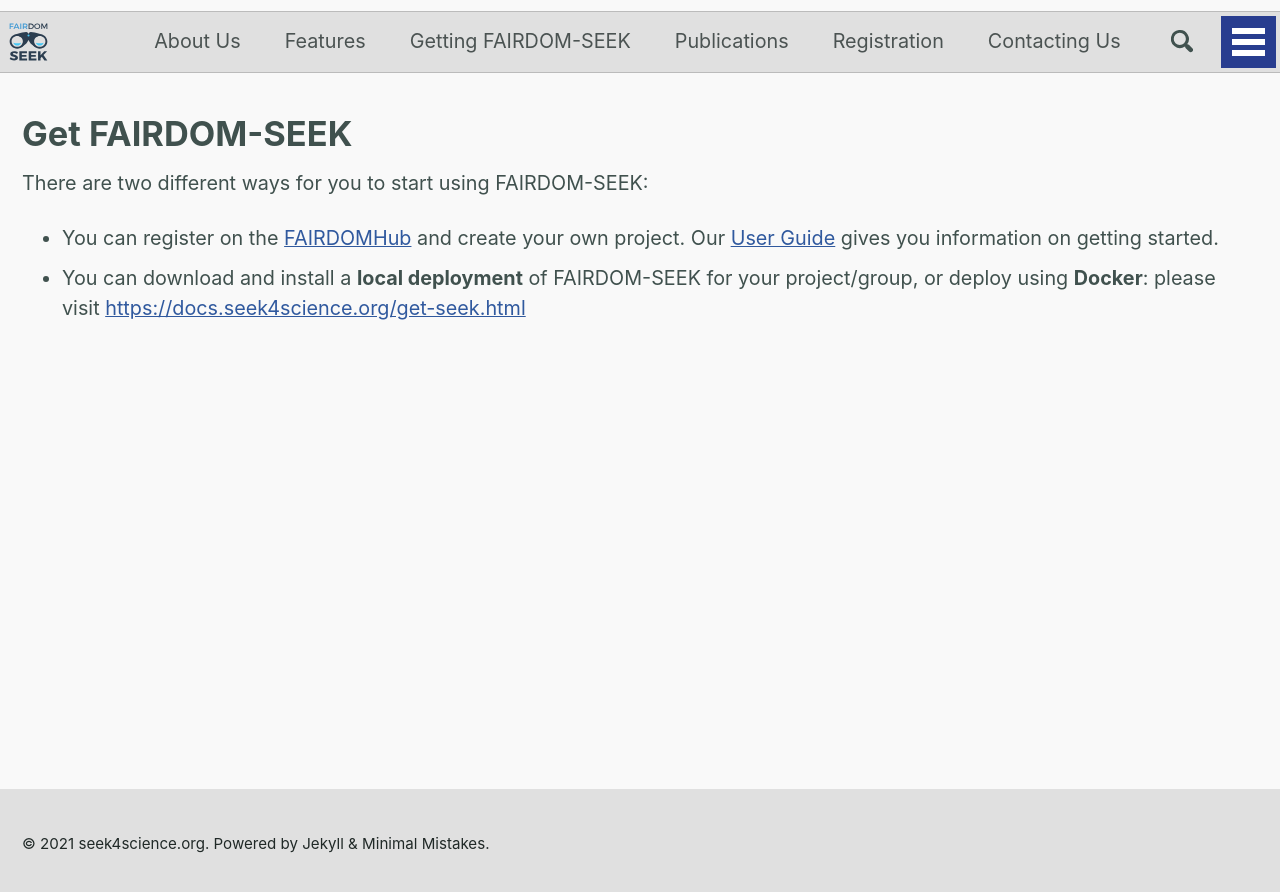
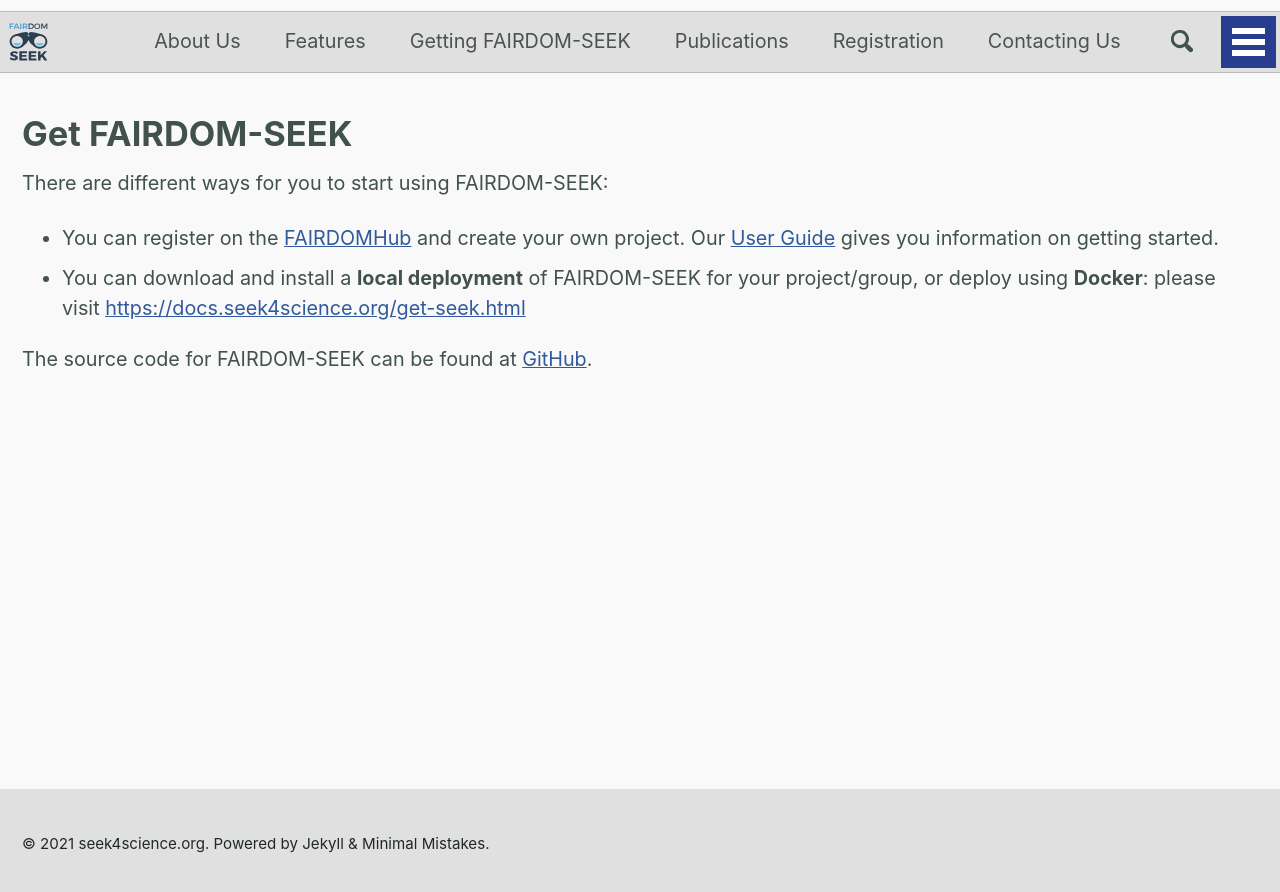
Before and after one commit to wna-se/seek4science.github.io, a Jekyll site: the page built from _pages/get_seek.md, in a window 1280 px wide. Shown: the top 892 px of the page. Built offline with Jekyll 4.4.1, drawn with Linux system fonts in a browser that asks for light colours; nearby versions of some CDN libraries; comment, search, counter and statistics services are not loaded.

Commit message:
links to github for the code

```diff
--- a/_pages/get_seek.md
+++ b/_pages/get_seek.md
@@ -4,8 +4,10 @@ title: 'Get FAIRDOM-SEEK'
 layout: 'single'
 ---
 
-There are two different ways for you to start using FAIRDOM-SEEK:
+There are different ways for you to start using FAIRDOM-SEEK:
 
 * You can register on the [FAIRDOMHub](https://fairdomhub.org) and create your own project.
 Our [User Guide](https://docs.seek4science.org/help/user-guide/index.html) gives you information on getting started.
 * You can download and install a **local deployment** of FAIRDOM-SEEK for your project/group, or deploy using **Docker**: please visit [https://docs.seek4science.org/get-seek.html](https://docs.seek4science.org/get-seek.html)
+
+The source code for FAIRDOM-SEEK can be found at [GitHub](https://github.com/seek4science/seek).
```
Also changed, not shown: _pages/index.md (+1 -1 lines).
